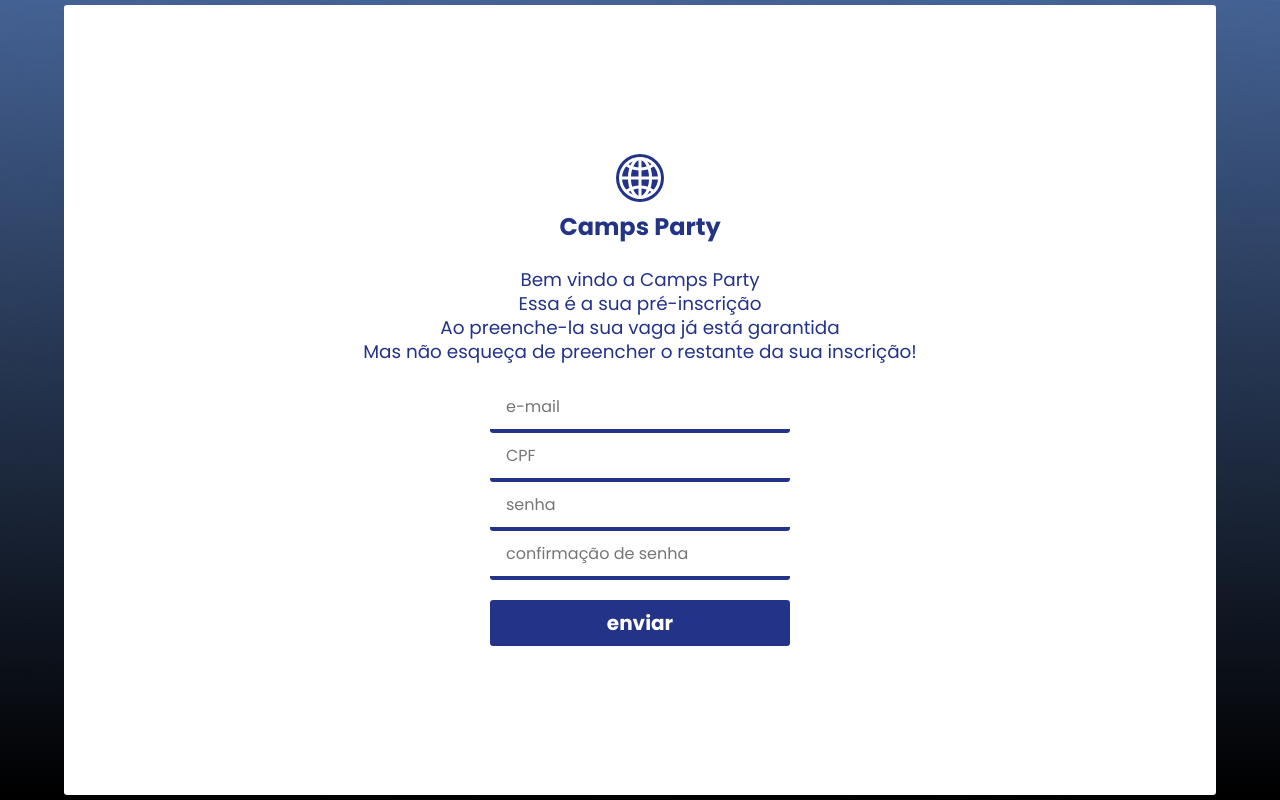
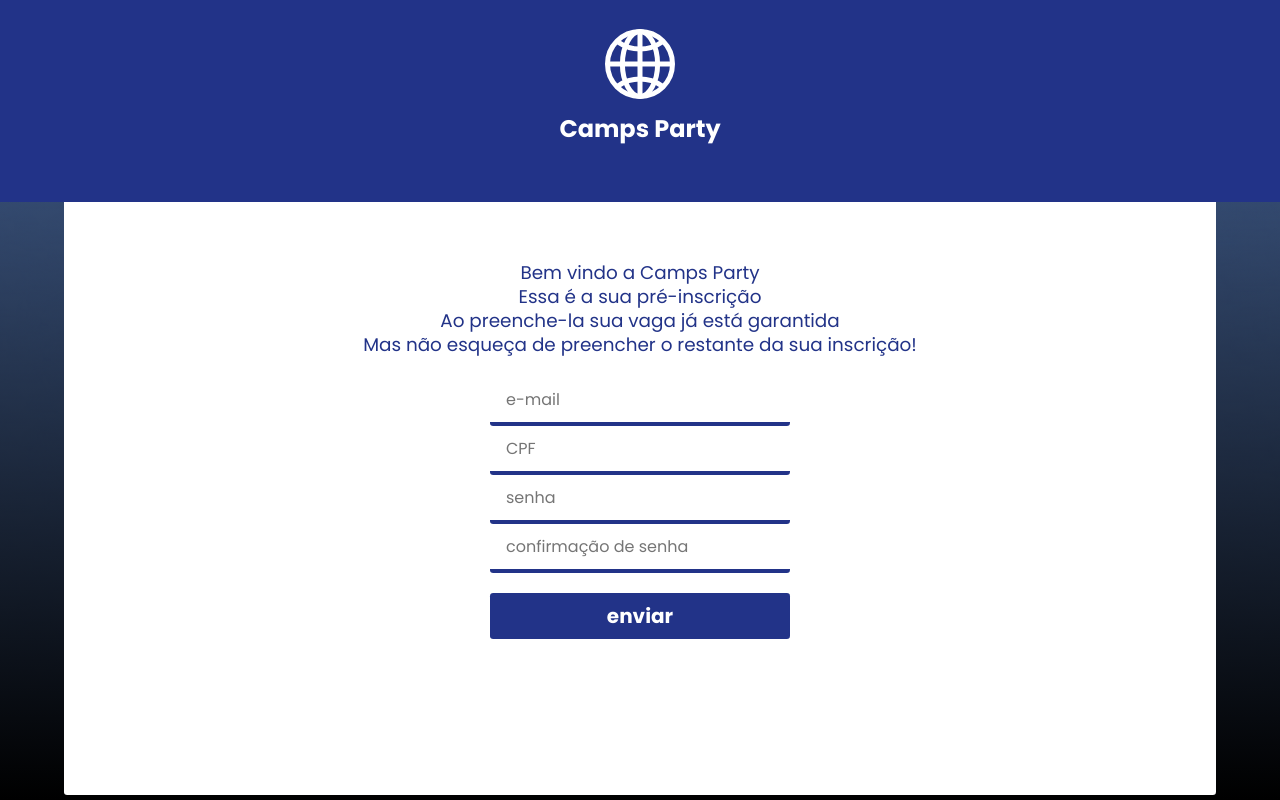
Before and after one commit to gpbPiazza/Camps-Party-Front-end, a React (Create React App) app: page /pre-sign-up in a window 1280 px wide. Built offline with nearby package versions, Linux system fonts and the light colour scheme.

Commit message:
layout pre-sing-up

```diff
--- a/src/pages/Home/Logo.jsx
+++ b/src/components/Logo.jsx
@@ -1,5 +1,5 @@
 import React from "react";
-import { Image, Title } from "../../styles/logo.styles";
+import { Image, Title } from "../styles/logo.styles";
 
 const Logo = () => (
   <>
--- a/src/pages/Home/index.jsx
+++ b/src/pages/Home/index.jsx
@@ -1,7 +1,7 @@
 import React from "react";
 import Countdown from "./Countdown";
 import MainContainer from "../../styles/container.styles";
-import Logo from "./Logo";
+import Logo from "../../components/Logo";
 
 const Home = () => (
   <MainContainer>
--- a/src/pages/PreSignUp/Logo.jsx
+++ /dev/null
@@ -1,11 +0,0 @@
-import React from "react";
-import { Image2, Title2 } from "../../styles/logo.styles";
-
-const Logo = () => (
-  <>
-    <Image2 src="./logo.svg" alt="logo" />
-    <Title2>Camps Party</Title2>
-  </>
-);
-
-export default Logo;
--- a/src/pages/PreSignUp/index.jsx
+++ b/src/pages/PreSignUp/index.jsx
@@ -1,9 +1,16 @@
 import React, { useState } from "react";
 import MainContainer from "../../styles/container.styles";
-import { Container, Text, Title, Form } from "../../styles/sign-up.styles";
+import {
+  Container,
+  Text,
+  Title,
+  Form,
+  LogoContainer,
+  TextContainer,
+} from "../../styles/sign-up.styles";
 import Input from "../../components/Input";
 import Button from "../../components/Button";
-import Logo from "./Logo";
+import Logo from "../../components/Logo";
 
 const PreSignUp = () => {
   const [email, setEmail] = useState(null);
@@ -28,11 +35,17 @@ const PreSignUp = () => {
     <MainContainer>
       <Container>
         <Title>
-          <Logo />
-          <Text>Bem vindo a Camps Party</Text>
-          <Text>Essa é a sua pré-inscrição</Text>
-          <Text>Ao preenche-la sua vaga já está garantida</Text>
-          <Text>Mas não esqueça de preencher o restante da sua inscrição!</Text>
+          <LogoContainer>
+            <Logo background="black" height="3rem" />
+          </LogoContainer>
+          <TextContainer>
+            <Text>Bem vindo a Camps Party</Text>
+            <Text>Essa é a sua pré-inscrição</Text>
+            <Text>Ao preenche-la sua vaga já está garantida</Text>
+            <Text>
+              Mas não esqueça de preencher o restante da sua inscrição!
+            </Text>
+          </TextContainer>
         </Title>
         <Form onSubmit={handleSubmit}>
           <Input
--- a/src/styles/logo.styles.js
+++ b/src/styles/logo.styles.js
@@ -1,22 +1,15 @@
 import styled from "styled-components";
 
 const Image = styled.img`
-  height: 5rem;
+  height: ${(props) => (props.height ? props.height : `5rem`)};
+  background-color: ${(props) =>
+    props.background ? props.background : "none"};
 `;
 
 const Title = styled.h2`
   margin-bottom: 2rem;
+  color: ${(props) =>
+    props.background ? props.background : "var(--color-light)"};
 `;
 
-const Image2 = styled.img`
-  height: 3rem;
-  background: var(--color-primary);
-  border-radius: 50%;
-`;
-
-const Title2 = styled.h2`
-  margin-bottom: 1.5rem;
-  color: var(--color-primary);
-`;
-
-export { Image, Title, Image2, Title2 };
+export { Image, Title };
--- a/src/styles/sign-up.styles.js
+++ b/src/styles/sign-up.styles.js
@@ -22,6 +22,22 @@ export const Title = styled.div`
   margin-bottom: 20px;
 `;
 
+export const TextContainer = styled.div`
+  margin-top: 100px;
+`;
+
+export const LogoContainer = styled.div`
+  background-color: var(--color-primary);
+  position: fixed;
+  top: 0px;
+  padding: 1.5rem;
+  left: 0px;
+  width: 100%;
+  @media (max-width: 600px) {
+    padding: 0px;
+  }
+`;
+
 export const Form = styled.form`
   background: var(--color-light);
 `;
```
Also changed, not shown: 2 other files (tests, documents, lock files or other folders).
